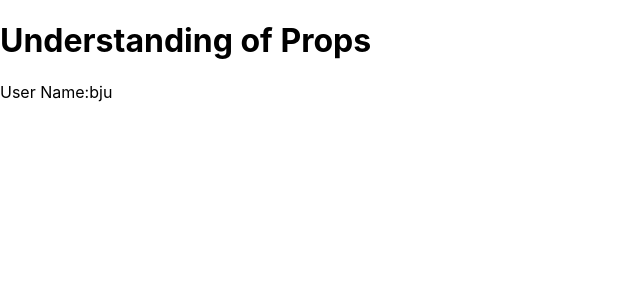
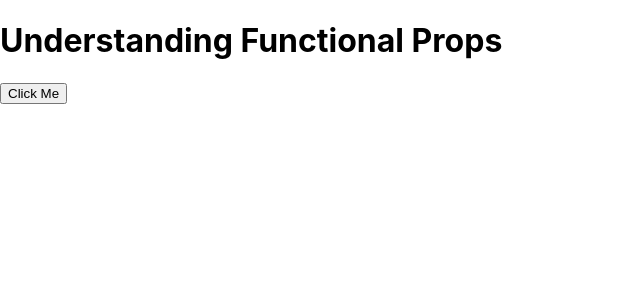
Before and after one commit to swarnabha-dutta/testing-blog-app, a React (Create React App) app: page / in a window 1280 px wide. Shown: the top 300 px of the page, without its empty margins (0-640 px from the left). Built offline with nearby package versions, Linux system fonts and the light colour scheme.

Commit message:
understand Functional props Testing

```diff
--- a/src/App.js
+++ b/src/App.js
@@ -1,13 +1,13 @@
 import React from "react";
-import User from "./User";
 
-function App() {
+function App({testFunction}) {
   return (
     <div className="App">
-      <h1>Understanding of Props</h1>
-      <User name='bju' />
+      <h1>Understanding Functional Props</h1>
+      <button onClick={testFunction}>Click Me</button>
     </div>
   )
 }
 
+
 export default App;
```
Also changed, not shown: 1 other file (tests, documents, lock files or other folders).
